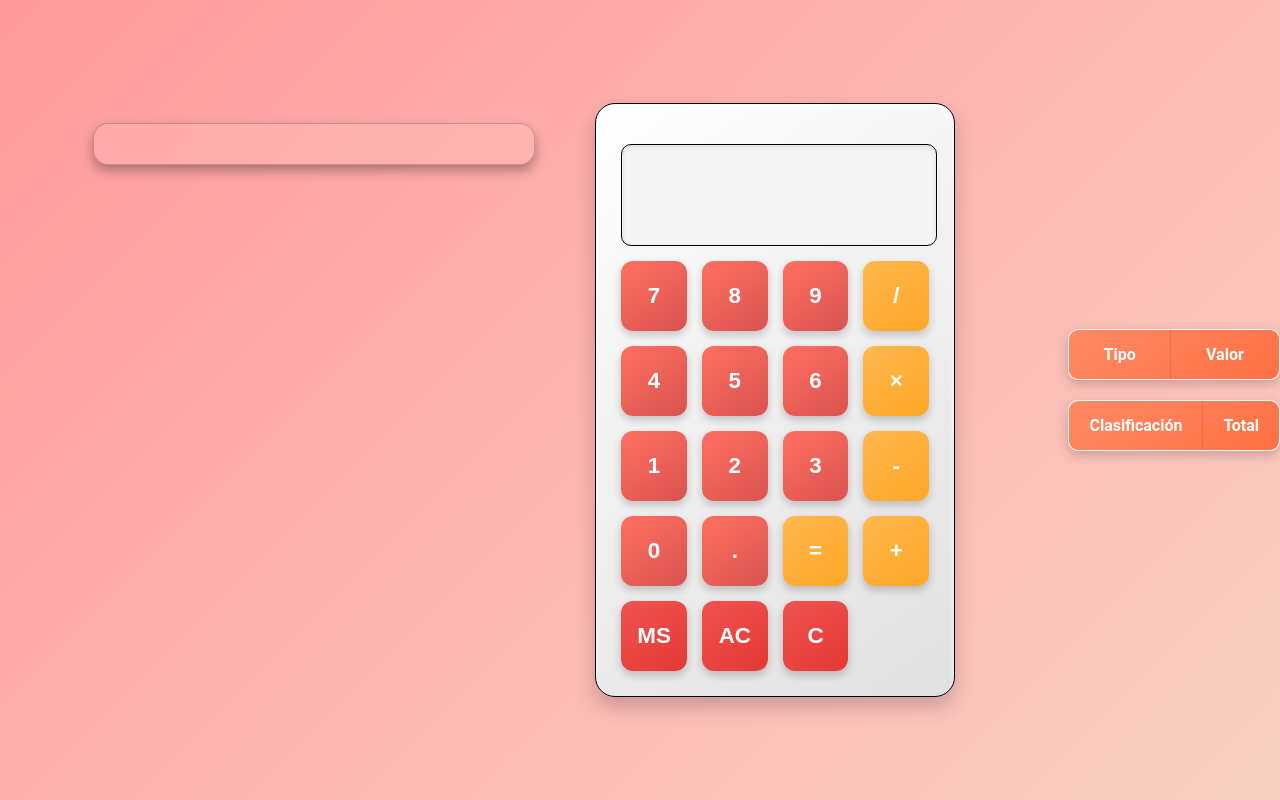
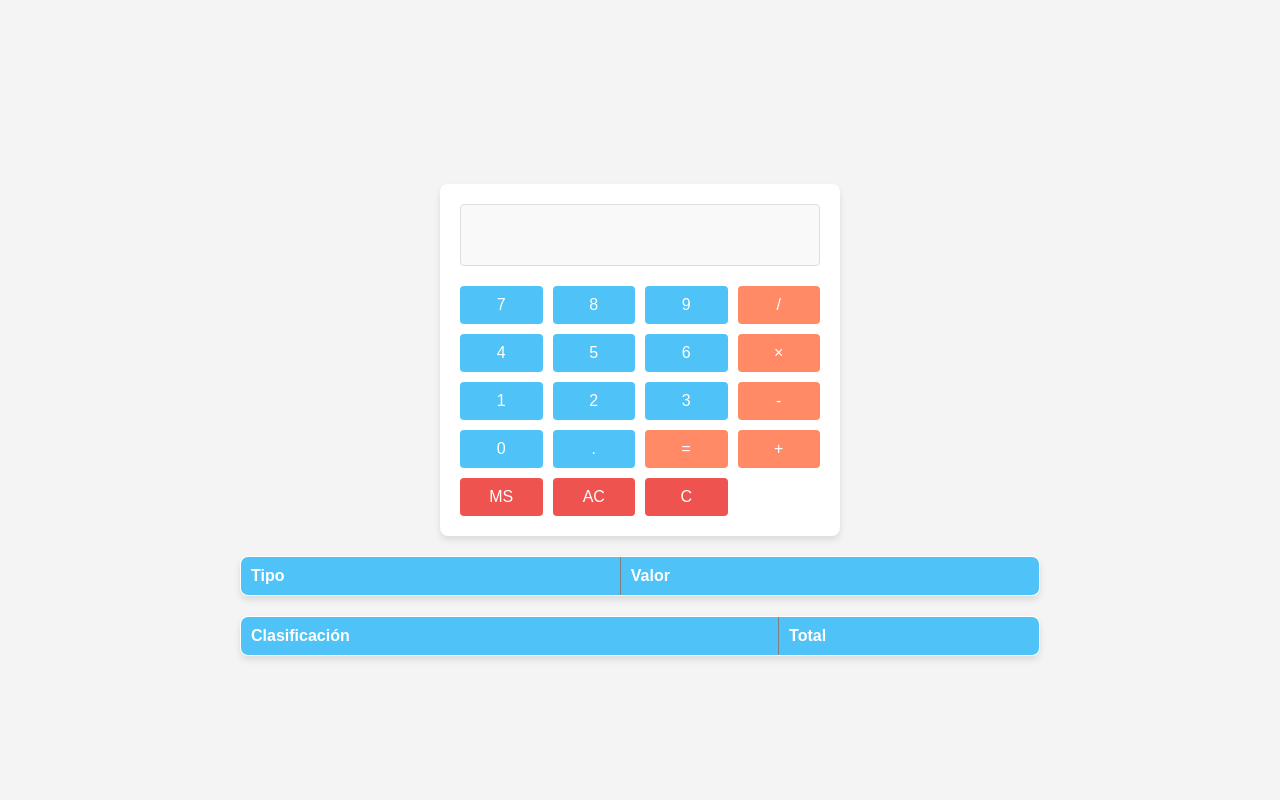
Before and after one commit to EmilianoVentura7/calculadora-lexico, a Flask app: page / in a window 1280 px wide. Run offline with Flask 3, Linux system fonts and the light colour scheme; lists and menus that the app fills with data are empty.

Commit message:
Cambiar estilos

```diff
--- a/static/styles/index.css
+++ b/static/styles/index.css
@@ -1,155 +1,141 @@
+/* index.css */
 body {
-  font-family: 'Roboto', sans-serif;
+  font-family: Arial, sans-serif;
+  margin: 0;
+  padding: 0;
+  background-color: #f4f4f4;
+  color: #333;
   display: flex;
+  flex-direction: column;
+  align-items: center;
   justify-content: center;
-  align-items: center;
-  height: 100vh;
-  margin: 0;
-  background: linear-gradient(135deg, #ff9a9e, #fad0c4);
-  color: #333333;
+  min-height: 100vh;
 }
 
 .container {
   display: flex;
-  justify-content: center;
-  align-items: flex-start;
-  gap: 40px;
-  width: 95%;
-  max-width: 1400px;
-  margin: 0 auto;
-  padding: 20px;
+  flex-direction: column;
+  align-items: center;
+  width: 90%;
+  max-width: 1200px;
+  margin: 20px auto;
+  gap: 20px;
 }
 
-#container-tree {
-  flex: 2;
+.container-tree {
+  width: 100%;
+  height: 400px;
+  border: 1px solid #ddd;
+  border-radius: 8px;
+  background-color: #fff;
+  box-shadow: 0 4px 6px rgba(0, 0, 0, 0.1);
+  overflow: hidden;
   display: flex;
-  flex-direction: column;
-  gap: 20px;
-  height: 70%;
-  max-width: 400px;
-  overflow: auto;
-  border: 1px solid rgba(71, 69, 69, 0.3);
-  margin-top: 20px;
-  background: rgba(255, 255, 255, 0.1);
-  border-radius: 15px;
-  padding: 20px;
-  box-shadow: 0 6px 12px rgba(0, 0, 0, 0.3);
+  align-items: center;
+  justify-content: center;
 }
 
 .container-calculator {
-  flex: 1;
-  max-width: 360px;
   display: flex;
   justify-content: center;
-  align-items: center;
-  margin: 0 20px;
+  width: 100%;
+  max-width: 400px;
 }
 
 .calculator {
-  background: linear-gradient(145deg, #ffffff, #e0e0e0);
-  padding: 25px;
-  border: 1px solid black;
-  border-radius: 20px;
-  box-shadow: 0 10px 20px rgba(0, 0, 0, 0.2), inset 0 4px 6px rgba(255, 255, 255, 0.7);
+  background-color: #ffffff;
+  border-radius: 8px;
+  box-shadow: 0 4px 6px rgba(0, 0, 0, 0.1);
+  padding: 20px;
+  display: flex;
+  flex-direction: column;
+  gap: 10px;
   width: 100%;
 }
 
 #display {
-  width: 92%;
-  height: 70px;
-  border: 1px solid black;
-  background: #f5f5f5;
-  margin: 15px auto;
-  font-size: 2rem;
-  font-weight: bold;
+  height: 50px;
+  font-size: 1.2rem;
+  border: 1px solid #ddd;
+  border-radius: 4px;
+  padding: 5px 10px;
+  background-color: #f9f9f9;
+  color: #333;
   text-align: right;
-  padding: 15px;
-  border-radius: 10px;
-  box-shadow: inset 0 2px 5px rgba(0, 0, 0, 0.1);
-  color: #444444;
+  margin-bottom: 10px;
 }
 
 .buttons {
   display: grid;
   grid-template-columns: repeat(4, 1fr);
-  gap: 15px;
+  gap: 10px;
 }
 
 .btn {
-  height: 70px;
-  background: linear-gradient(145deg, #ff6f61, #d9534f);
-  color: white;
-  font-size: 1.4rem;
-  font-weight: 600;
+  background-color: #4fc3f7;
+  color: #fff;
   border: none;
-  border-radius: 12px;
+  border-radius: 4px;
+  font-size: 1rem;
+  padding: 10px;
   cursor: pointer;
-  transition: all 0.3s ease;
-  box-shadow: 0 4px 8px rgba(0, 0, 0, 0.2);
+  transition: background-color 0.3s ease;
+  text-align: center;
 }
 
-.btn:active {
-  transform: scale(0.95);
-  box-shadow: inset 0 2px 4px rgba(0, 0, 0, 0.3);
+.btn:hover {
+  background-color: #0288d1;
 }
 
 .btn.operator {
-  background: linear-gradient(145deg, #ffb74d, #ffa726);
+  background-color: #ff8a65;
+}
+
+.btn.operator:hover {
+  background-color: #e64a19;
 }
 
 .btn.clear {
-  background: linear-gradient(145deg, #ef5350, #e53935);
+  background-color: #ef5350;
 }
 
-.btn:hover {
-  transform: scale(1.05);
-  box-shadow: 0 6px 12px rgba(0, 0, 0, 0.3);
+.btn.clear:hover {
+  background-color: #c62828;
 }
 
-#container-table {
-  flex: 1;
+.container-table {
   display: flex;
-  justify-content: center;
-  max-width: 500px;
+  flex-direction: column;
+  gap: 20px;
+  width: 100%;
+  max-width: 800px;
 }
 
 table {
   width: 100%;
-  margin-bottom: 20px;
   border-collapse: collapse;
-  background-color: rgba(255, 255, 255, 0.9);
-  box-shadow: 0 4px 12px rgba(0, 0, 0, 0.2);
-  border-radius: 10px;
+  background-color: #fff;
+  border-radius: 8px;
+  box-shadow: 0 4px 6px rgba(0, 0, 0, 0.1);
   overflow: hidden;
 }
 
-thead {
-  background: linear-gradient(145deg, #ff8a65, #ff7043);
-  color: white;
+table thead {
+  background-color: #4fc3f7;
+  color: #fff;
 }
 
-th, td {
-  padding: 15px 20px;
-  text-align: center;
-  border: 1px solid rgba(0, 0, 0, 0.1);
-  font-size: 1rem;
+table th,
+table td {
+  padding: 10px;
+  text-align: left;
+  border-bottom: 1px solid #ddd;
 }
 
-td {
-  background-color: #ffe0b2;
-  color: #333333;
+table tr:last-child td {
+  border-bottom: none;
 }
 
-td.result-highlight {
-  background-color: #66bb6a;
-  color: white;
-  font-weight: bold;
+table tbody tr:hover {
+  background-color: #f1f8ff;
 }
-
-tr:nth-child(even) {
-  background-color: rgba(255, 224, 178, 0.7);
-}
-
-tr:hover {
-  background: rgba(255, 138, 101, 0.2);
-}
--- a/templates/index.html
+++ b/templates/index.html
@@ -41,7 +41,7 @@
                     </div>
                   </div>
             </div>
-
+        </div>
 
             </div>
             <div class="container-table">
@@ -161,9 +161,9 @@
         .attr("y1", (d) => d.source.y)
         .attr("x2", (d) => d.target.x)
         .attr("y2", (d) => d.target.y)
-        .attr("stroke", "#66bb6a") // Verde claro
-        .attr("stroke-width", 2.5) // Más grueso
-        .attr("stroke-dasharray", "3,3"); // Líneas más juntas
+        .attr("stroke", "#4fc3f7") // Azul claro
+        .attr("stroke-width", 2)
+        .attr("stroke-dasharray", "6,4"); // Líneas más largas
 
     // Draw nodes
     const nodes = g
@@ -176,11 +176,11 @@
 
     // Circle style
     nodes.append("circle")
-        .attr("r", 25)
-        .attr("fill", "url(#nodeGradient)") // Gradiente
-        .attr("stroke", "#004d40") // Verde oscuro
-        .attr("stroke-width", 3)
-        .style("filter", "drop-shadow(5px 5px 8px rgba(0,0,0,0.4))"); // Sombra más marcada
+        .attr("r", 22)
+        .attr("fill", "url(#nodeGradient)") // Gradiente actualizado
+        .attr("stroke", "#0277bd") // Azul oscuro
+        .attr("stroke-width", 2.5)
+        .style("filter", "drop-shadow(3px 3px 6px rgba(0,0,0,0.3))"); // Sombra más sutil
 
     // Define radial gradient for the nodes
     svg.append("defs")
@@ -188,8 +188,8 @@
         .attr("id", "nodeGradient")
         .selectAll("stop")
         .data([
-            { offset: "0%", color: "#8e44ad" }, // Color inicial (morado claro)
-            { offset: "100%", color: "#5e3370" } // Color final (morado oscuro)
+            { offset: "0%", color: "#81d4fa" }, // Azul claro
+            { offset: "100%", color: "#0288d1" } // Azul más oscuro
         ])
         .enter()
         .append("stop")
@@ -201,10 +201,10 @@
         .attr("dy", 5)
         .attr("x", 0)
         .attr("text-anchor", "middle")
-        .attr("fill", "#ffffff") // Texto blanco
-        .style("font-size", "16px")
+        .attr("fill", "#e1f5fe") // Azul muy claro
+        .style("font-size", "18px") // Fuente un poco más grande
         .style("font-weight", "bold")
-        .style("text-shadow", "2px 2px 4px rgba(0,0,0,0.6)") // Sombra para mejor visibilidad
+        .style("text-shadow", "1px 1px 3px rgba(0,0,0,0.5)") // Sombra más ligera
         .text((d) => d.data.name);
 }
 
```
